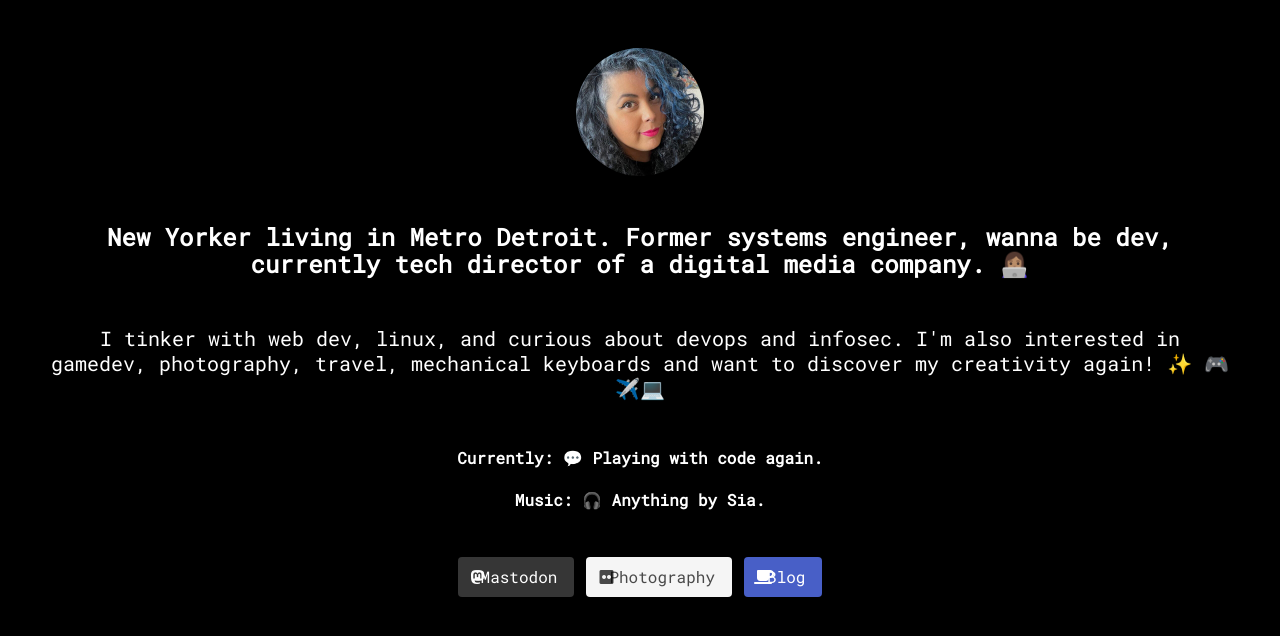
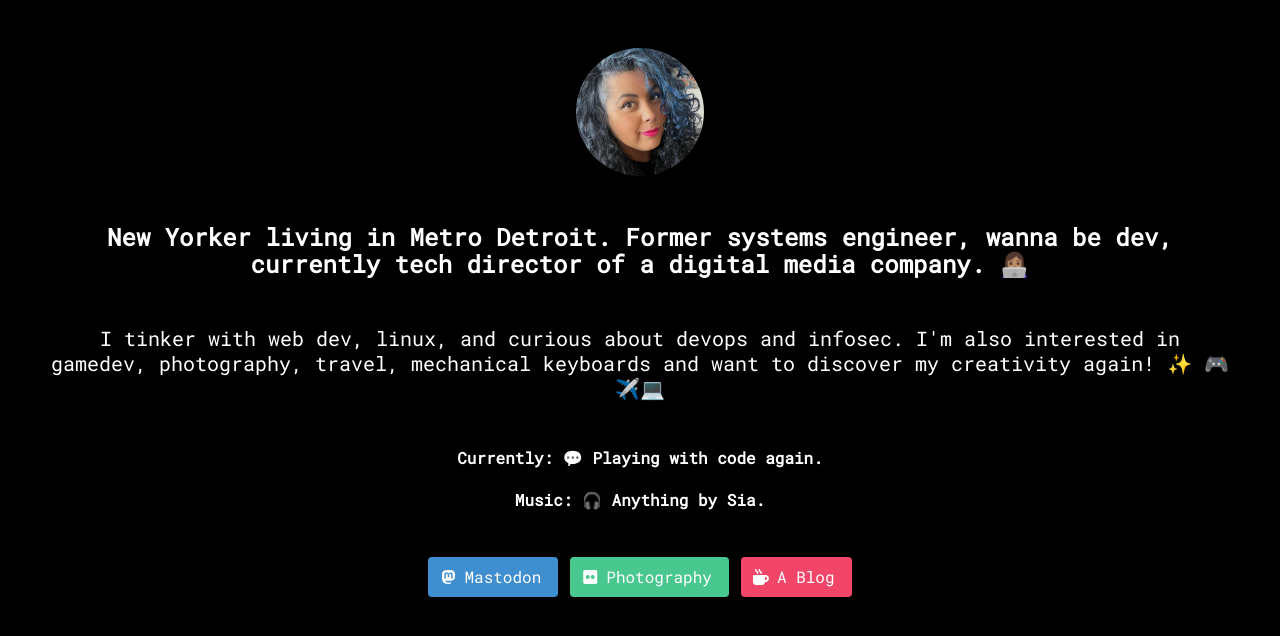
Before and after one commit to CaffeinatedBit/old-links, a plain HTML site: page index.html in a window 1280 px wide. Drawn offline with nearby package versions, Linux system fonts and the light colour scheme.

Commit message:
fixed spacing on icons

```diff
--- a/index.html
+++ b/index.html
@@ -12,7 +12,7 @@
   <link rel="preconnect" href="https://fonts.gstatic.com" crossorigin>
   <link href="https://fonts.googleapis.com/css2?family=Roboto+Mono&display=swap" rel="stylesheet">
   <link rel="stylesheet" media="screen" href="css/style.css">
-  <script src="https://kit.fontawesome.com/427b20d5d3.js" crossorigin="anonymous"></script>
+  <script src="https://kit.fontawesome.com/4f55fc03cd.js" crossorigin="anonymous"></script>
   <!-- GA-->
 
 <!-- Google tag (gtag.js) -->
@@ -28,9 +28,7 @@
 </head>
 <body>
 
-
   <section class="section">
-
         <figure class="container image is-128x128">
           <img class="is-rounded" src="images/binarydigit.jpg">
         </figure>
@@ -55,30 +53,31 @@
           <p class="mb-6">
             <h2 class="subtitle is-5 has-text-centered has-text-white">
 
-              <a class="button is-dark" href="https://fosstodon.org/@BinaryDigit/" target="_blank" rel="noopener noreferrer" aria-label="BinaryDigit on Mastodon" >
+              <a class="button is-info" href="https://fosstodon.org/@BinaryDigit/" target="_blank" rel="noopener noreferrer" aria-label="BinaryDigit on Mastodon" >
+                <span class="icon">
+                  <i class="fa-brands fa-mastodon"></i>
+                </span>
                 <span class="icon-text">
-                  <span class="icon">
-                    <i class="fa-brands fa-mastodon"></i>
-                  </span>
                   Mastodon
                 </span>
               </a>
 
-              <a class="button is-light" href="https://www.flickr.com/photos/binarydigit/albums" target="_blank" rel="noopener noreferrer" aria-label="BinaryDigit on Flickr">
+              <a class="button is-success" href="https://www.flickr.com/photos/binarydigit/albums" target="_blank" rel="noopener noreferrer" aria-label="BinaryDigit on Flickr">
+                <span class="icon">
+                  <i class="fab fa-flickr"></i>
+                </span>
                 <span class="icon-text">
-                  <span class="icon">
-                    <i class="fab fa-flickr"></i>
-                  </span>
                   Photography
                 </span>
               </a>
 
-              <a class="button is-link" href="https://binarydigit.cafe" target="_blank" rel="noopener noreferrer" aria-label="BinaryDigit's Cafe (blog)">
+              <a class="button is-danger" href="https://binarydigit.cafe" target="_blank" rel="noopener noreferrer" aria-label="BinaryDigit's Cafe (blog)">
+
+                <span class="icon">
+                  <i class="fa-solid fa-mug-hot"></i>
+                </span>
                 <span class="icon-text">
-                  <span class="icon">
-                    <i class="fas fa-coffee"></i>
-                  </span>
-                  Blog
+                  A Blog
                 </span>
               </a>
             </h2>
```
